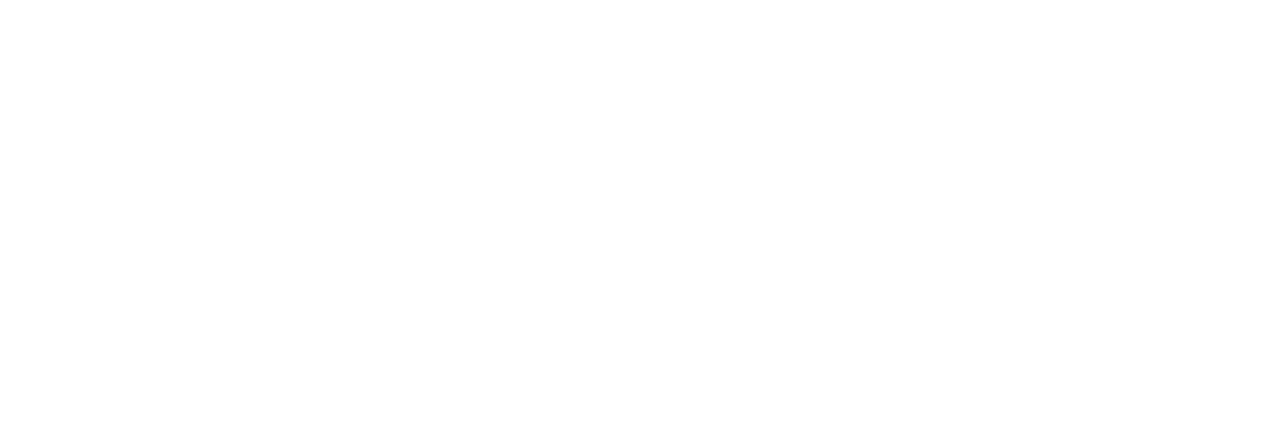
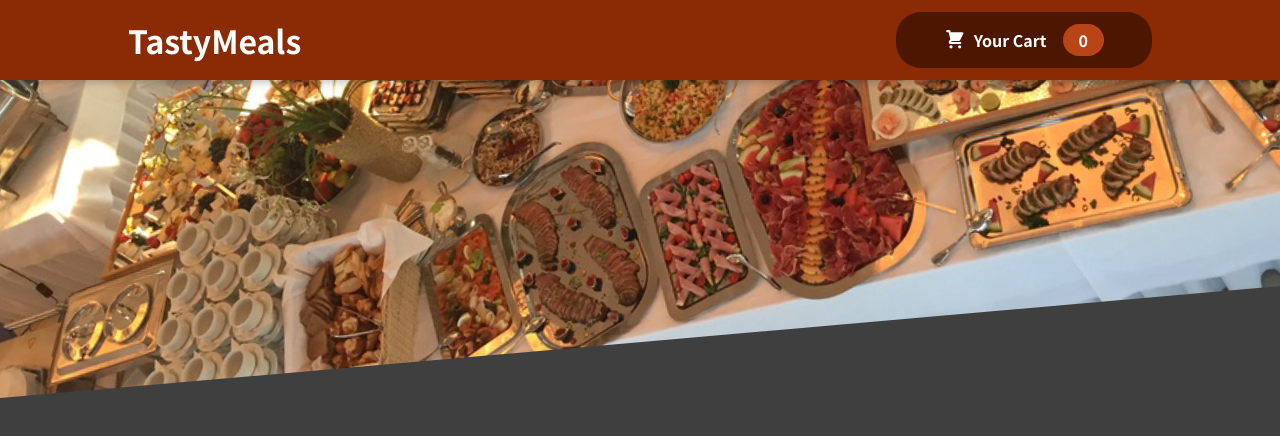
Before and after one commit to ShinchanThakur/Food-Order-App, a React (Create React App) app: page / in a window 1280 px wide. Shown: the top 436 px of the page. Built offline with nearby package versions, Linux system fonts and the light colour scheme.

Commit message:
Added header

```diff
--- a/src/App.js
+++ b/src/App.js
@@ -1,6 +1,10 @@
+import Header from "./components/Layout/Header";
+
 function App() {
   return (
-    <></>
+    <>
+      <Header />
+    </>
   );
 }
 
--- /dev/null
+++ b/src/components/Cart/CartIcon.js
@@ -0,0 +1,13 @@
+const CartIcon = () => {
+  return (
+    <svg
+      xmlns='http://www.w3.org/2000/svg'
+      viewBox='0 0 20 20'
+      fill='currentColor'
+    >
+      <path d='M3 1a1 1 0 000 2h1.22l.305 1.222a.997.997 0 00.01.042l1.358 5.43-.893.892C3.74 11.846 4.632 14 6.414 14H15a1 1 0 000-2H6.414l1-1H14a1 1 0 00.894-.553l3-6A1 1 0 0017 3H6.28l-.31-1.243A1 1 0 005 1H3zM16 16.5a1.5 1.5 0 11-3 0 1.5 1.5 0 013 0zM6.5 18a1.5 1.5 0 100-3 1.5 1.5 0 000 3z' />
+    </svg>
+  );
+};
+
+export default CartIcon;
--- /dev/null
+++ b/src/components/Layout/Header.js
@@ -0,0 +1,19 @@
+import styles from './Header.module.css';
+import mealsImage from '../../assets/meals.jpg';
+import HeaderCartButton from './HeaderCartButton';
+
+const Header = () => {
+    return (
+        <>
+            <header className={styles.header}>
+                <h1>TastyMeals</h1>
+                <HeaderCartButton />
+            </header>
+            <div className={styles['main-image']}>
+                <img src={mealsImage} alt='A table full of delicious food!' />
+            </div>
+        </>
+    )
+}
+
+export default Header;
--- /dev/null
+++ b/src/components/Layout/Header.module.css
@@ -0,0 +1,29 @@
+.header {
+    position: fixed;
+    top: 0;
+    left: 0;
+    width: 100%;
+    height: 5rem;
+    background-color: #8a2b06;
+    color: white;
+    display: flex;
+    justify-content: space-between;
+    align-items: center;
+    padding: 0 10%;
+    box-shadow: 0 2px 8px rgba(0, 0, 0, 0.25);
+    z-index: 10;
+}
+
+.main-image {
+    width: 100%;
+    height: 25rem;
+    z-index: 0;
+    overflow: hidden;
+}
+
+.main-image img {
+    width: 110%;
+    height: 100%;
+    object-fit: cover;
+    transform: rotateZ(-5deg) translateY(-4rem) translateX(-1rem);
+}
--- /dev/null
+++ b/src/components/Layout/HeaderCartButton.js
@@ -0,0 +1,16 @@
+import styles from './HeaderCartButton.module.css';
+import CartIcon from '../Cart/CartIcon';
+import { useState } from 'react';
+
+const HeaderCartButton = () => {
+    const [numberOfCartItems, setNumberOfCartItems] = useState(0);
+    return (
+        <button className={styles.button}>
+            <span className={styles.icon}><CartIcon /></span>
+            <span>Your Cart</span>
+            <span className={styles.badge}>{numberOfCartItems}</span>
+        </button>
+    )
+}
+
+export default HeaderCartButton;
--- /dev/null
+++ b/src/components/Layout/HeaderCartButton.module.css
@@ -0,0 +1,63 @@
+.button {
+    cursor: pointer;
+    font: inherit;
+    border: none;
+    background-color: #4d1601;
+    color: white;
+    padding: 0.75rem 3rem;
+    display: flex;
+    justify-content: space-around;
+    align-items: center;
+    border-radius: 25px;
+    font-weight: bold;
+}
+
+.button:hover,
+.button:active {
+    background-color: #2c0d00;
+}
+
+.icon {
+    width: 1.35rem;
+    height: 1.35rem;
+    margin-right: 0.5rem;
+}
+
+.badge {
+    background-color: #b94517;
+    padding: 0.25rem 1rem;
+    border-radius: 25px;
+    margin-left: 1rem;
+    font-weight: bold;
+}
+
+.button:hover .badge,
+.button:active .badge {
+    background-color: #92320c;
+}
+
+.bump {
+    animation: bump 300ms ease-out;
+}
+
+@keyframes bump {
+    0% {
+        transform: scale(1);
+    }
+
+    10% {
+        transform: scale(0.9);
+    }
+
+    30% {
+        transform: scale(1.1);
+    }
+
+    50% {
+        transform: scale(1.15);
+    }
+
+    100% {
+        transform: scale(1);
+    }
+}
--- a/src/index.css
+++ b/src/index.css
@@ -1,13 +1,14 @@
+@import url('https://fonts.googleapis.com/css2?family=Noto+Sans+JP:wght@400;700&display=swap');
+
+* {
+  box-sizing: border-box;
+}
+
+html {
+  font-family: 'Noto Sans JP', sans-serif;
+}
+
 body {
   margin: 0;
-  font-family: -apple-system, BlinkMacSystemFont, 'Segoe UI', 'Roboto', 'Oxygen',
-    'Ubuntu', 'Cantarell', 'Fira Sans', 'Droid Sans', 'Helvetica Neue',
-    sans-serif;
-  -webkit-font-smoothing: antialiased;
-  -moz-osx-font-smoothing: grayscale;
+  background-color: #3f3f3f;
 }
-
-code {
-  font-family: source-code-pro, Menlo, Monaco, Consolas, 'Courier New',
-    monospace;
-}
```
Also changed, not shown: src/assets/meals.jpg (added).
